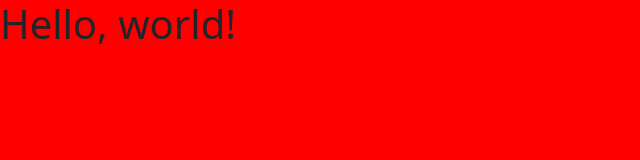
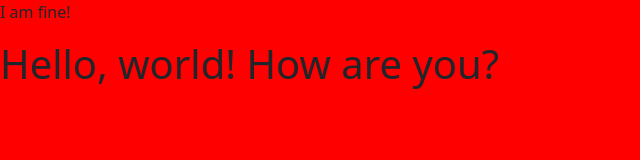
Before and after one commit to TTChia/html-css-project-new, a plain HTML site: page index.html in a window 1280 px wide. Shown: the whole page, without its empty margins (0-640 px from the left). Drawn offline with nearby package versions, Linux system fonts and the light colour scheme.

Commit message:
Added paragraph

```diff
--- a/index.html
+++ b/index.html
@@ -10,10 +10,12 @@
     <link href="https://cdn.jsdelivr.net/npm/bootstrap@5.0.0-beta1/dist/css/bootstrap.min.css" rel="stylesheet" integrity="sha384-giJF6kkoqNQ00vy+HMDP7azOuL0xtbfIcaT9wjKHr8RbDVddVHyTfAAsrekwKmP1" crossorigin="anonymous">
 
         <title>Hello, world!</title>
+        <p>I am fine!</p>
   </head>
     <link rel="stylesheet" href="style.css">
   <body>
-    <h1>Hello, world!</h1>
+    <h1>Hello, world! How are you?</h1>
+
 
 
 
```
